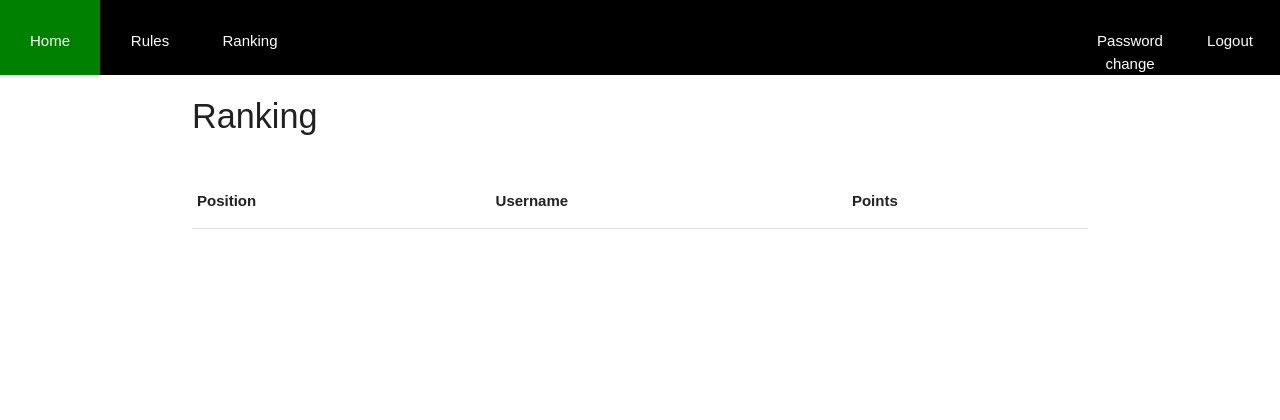
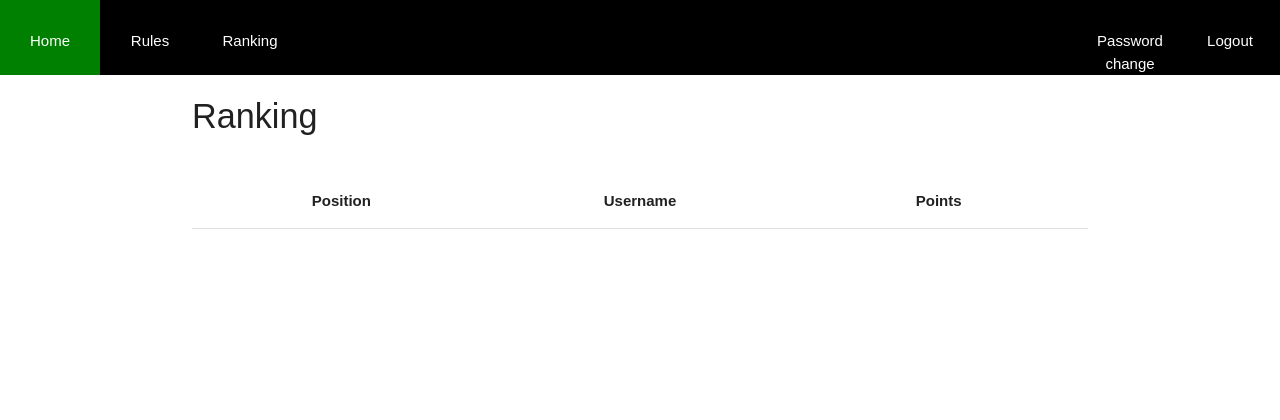
Before and after one commit to Enigma-Unicamp/decipher-me, a Django app: page /challenge/ranking/ in a window 1280 px wide. Shown: the top 420 px of the page. Run offline with Django 3.2, Linux system fonts and the light colour scheme; the visitor is signed in with stand-in values (Sample User, id 1); data comes from the database, SQL or seed files in the repository; lists and menus that the app fills with data are empty.

Commit message:
ranking.html: center table elements and now big usernames won't broken the table

```diff
--- a/decipher/challenge/templates/challenge/ranking.html
+++ b/decipher/challenge/templates/challenge/ranking.html
@@ -6,18 +6,18 @@
         Ranking
     </h4>
 
-    <table>
+    <table style="table-layout:fixed">
         <tr>
-            <th>Position</th>
-            <th>Username</th>
-            <th>Points</th>
+            <th style="text-align:center">Position</th>
+            <th style="text-align:center">Username</th>
+            <th style="text-align:center">Points</th>
         </tr>
 
         {% for user in ranking %}
             <tr>
-                <td> {{ user.position }} </td>
-                <td> {{ user.username }} </td>
-                <td> {{ user.points }} </td>
+                <td style="text-align:center; overflow:hidden"> {{ user.position }} </td>
+                <td style="text-align:center; overflow:hidden"> {{ user.username }} </td>
+                <td style="text-align:center; overflow:hidden"> {{ user.points }} </td>
             </tr>
         {% endfor %}
 
```
